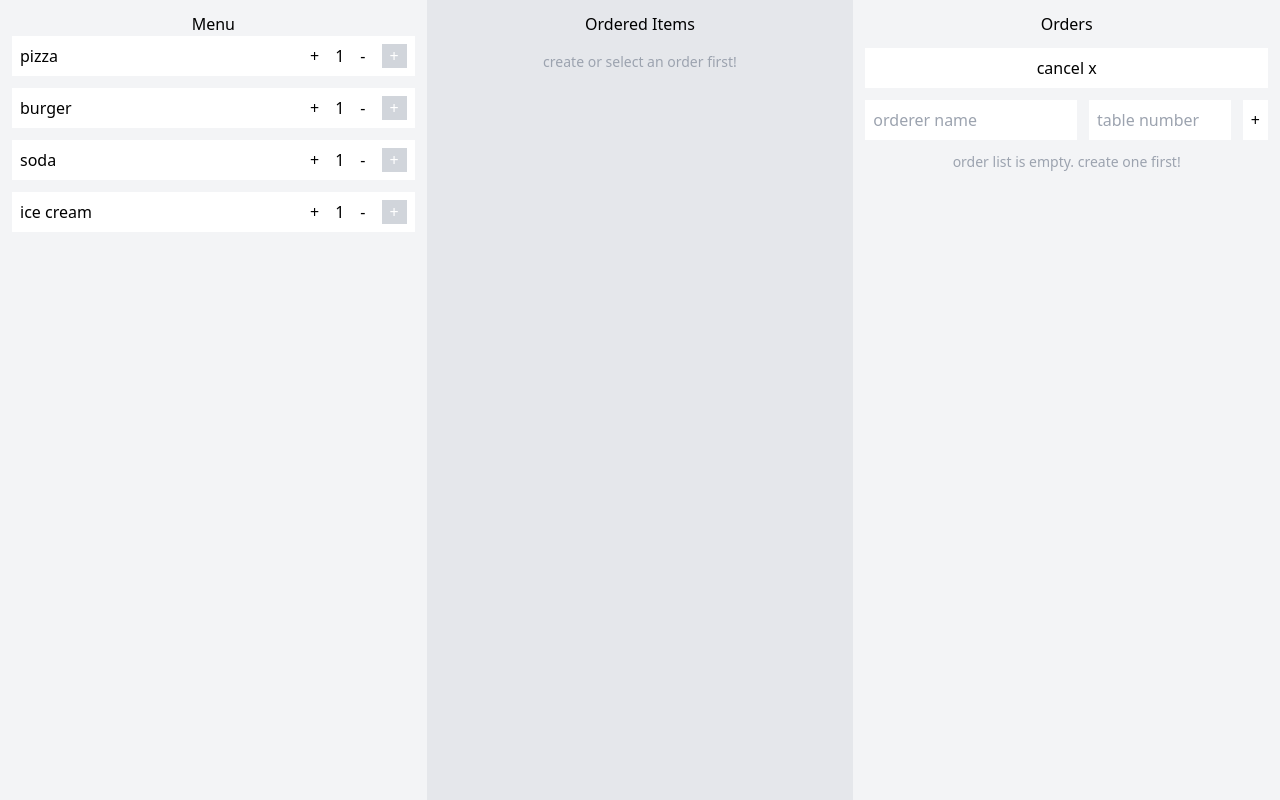
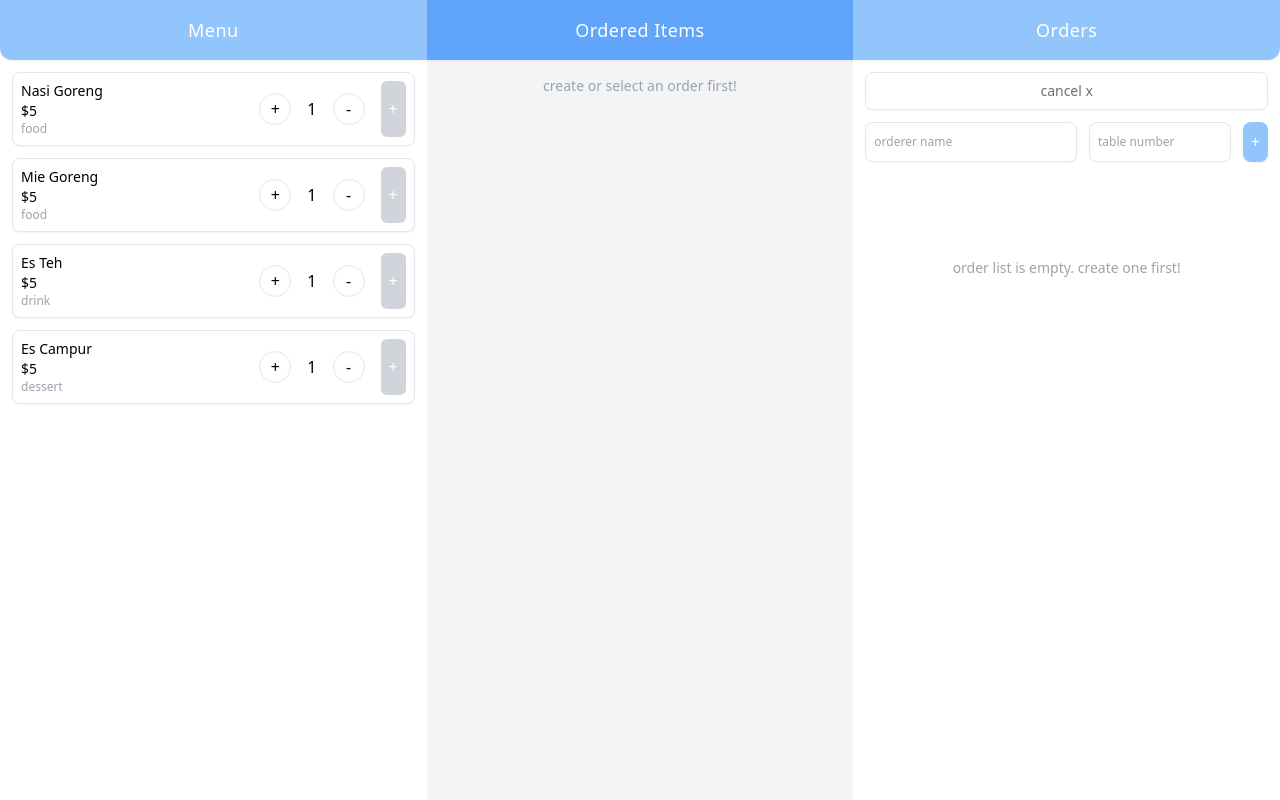
Before and after one commit to megatronhehe/food-ordering-panel, a React (Vite) app: page / in a window 1280 px wide. Both pictures are taken after a click on the button "create new order +". Built offline with nearby package versions, Linux system fonts and the light colour scheme.

Commit message:
fix: major ui changes looks beautiful now i swear

```diff
--- a/src/App.jsx
+++ b/src/App.jsx
@@ -14,7 +14,10 @@ function App() {
 	return (
 		<>
 			<main className="grid h-screen grid-cols-3">
-				<div className="w-full p-3 bg-gray-100">
+				<section className="w-full ">
+					<h1 className="py-4 text-lg tracking-wide text-center text-white bg-blue-300 shadow-sm rounded-bl-xl">
+						Menu
+					</h1>
 					<Menu
 						allMenus={allMenus}
 						setAllMenus={setAllMenus}
@@ -22,23 +25,29 @@ function App() {
 						ordersList={ordersList}
 						setOrdersList={setOrdersList}
 					/>
-				</div>
-				<div className="w-full p-3 bg-gray-200">
+				</section>
+				<section className="w-full bg-gray-100">
+					<h1 className="py-4 text-lg tracking-wide text-center text-white bg-blue-400 shadow-sm ">
+						Ordered Items
+					</h1>
 					<OrderedItems
 						selectedOrder={selectedOrder}
 						ordersList={ordersList}
 						setOrdersList={setOrdersList}
 						allMenus={allMenus}
 					/>
-				</div>
-				<div className="w-full p-3 bg-gray-100">
+				</section>
+				<section className="w-full">
+					<h1 className="py-4 text-lg tracking-wide text-center text-white bg-blue-300 shadow-sm rounded-br-xl">
+						Orders
+					</h1>
 					<Orders
 						ordersList={ordersList}
 						setOrdersList={setOrdersList}
 						setSelectedOrder={setSelectedOrder}
 						selectedOrder={selectedOrder}
 					/>
-				</div>
+				</section>
 			</main>
 		</>
 	);
--- a/src/components/Menu.jsx
+++ b/src/components/Menu.jsx
@@ -52,18 +52,34 @@ const Menu = ({
 	};
 
 	const menusElement = allMenus.map((menu, i) => (
-		<div key={menu.fid} className="flex justify-between p-2 mb-3 bg-white">
-			<p>{menu.name}</p>
-			<div className="flex gap-4">
-				<button onClick={() => plusQty(menu.fid)}>+</button>
+		<div
+			key={menu.fid}
+			className="flex justify-between p-2 mb-3 bg-white border rounded-lg shadow-sm"
+		>
+			<div className="text-sm">
+				<p>{menu.name}</p>
+				<p>${menu.price}</p>
+				<p className="text-xs text-gray-400">{menu.type}</p>
+			</div>
+			<div className="flex items-center gap-4 ">
+				<button
+					className="w-8 h-8 border rounded-full"
+					onClick={() => plusQty(menu.fid)}
+				>
+					+
+				</button>
 				<p>{menu.quantity}</p>
-				<button disabled={menu.quantity < 2} onClick={() => minusQty(menu.fid)}>
+				<button
+					className="w-8 h-8 border rounded-full"
+					disabled={menu.quantity < 2}
+					onClick={() => minusQty(menu.fid)}
+				>
 					-
 				</button>
 				<button
 					onClick={() => addItemToOrder(menu.fid)}
-					className={`w-full px-2 text-white ${
-						selectedOrder ? "bg-lime-400" : "bg-gray-300"
+					className={`h-full px-2 rounded-md text-white ${
+						selectedOrder ? "bg-blue-300" : "bg-gray-300"
 					} `}
 				>
 					+
@@ -72,12 +88,7 @@ const Menu = ({
 		</div>
 	));
 
-	return (
-		<div>
-			<h1 className="text-center">Menu</h1>
-			{menusElement}
-		</div>
-	);
+	return <div className="px-3 my-3">{menusElement}</div>;
 };
 
 export default Menu;
--- a/src/components/OrderedItems.jsx
+++ b/src/components/OrderedItems.jsx
@@ -58,26 +58,50 @@ const OrderedItems = ({
 		);
 	};
 
+	const thisOrder = ordersList.filter((order) => order.id === selectedOrder);
 	let orderItemsElement;
 	if (selectedOrder) {
-		const thisOrder = ordersList.filter((order) => order.id === selectedOrder);
 		orderItemsElement = thisOrder[0].items.map((item, i) => (
-			<div key={i} className="flex justify-between w-full">
-				<p>{item.name}</p>
-				<button onClick={() => plusQty(item.fid)}>+</button>
-				<p>{item.quantity}</p>
-				<button disabled={item.quantity < 2} onClick={() => minusQty(item.fid)}>
-					-
-				</button>
-				<button onClick={() => removeItem(item.fid)}>x</button>
+			<div
+				key={i}
+				className="flex justify-between w-full p-2 mb-2 text-sm bg-white rounded-lg shadow-sm"
+			>
+				<div>
+					<p>{item.name}</p>
+					<p className="text-xs text-gray-400">{item.type}</p>
+				</div>
+				<div className="flex items-center gap-4">
+					<button
+						onClick={() => plusQty(item.fid)}
+						className="w-8 h-8 border rounded-full"
+					>
+						+
+					</button>
+					<p>{item.quantity}</p>
+					<button
+						disabled={item.quantity < 2}
+						onClick={() => minusQty(item.fid)}
+						className="w-8 h-8 border rounded-full"
+					>
+						-
+					</button>
+					<button
+						className="h-full px-2 text-white bg-red-300 rounded-md px"
+						onClick={() => removeItem(item.fid)}
+					>
+						x
+					</button>
+				</div>
 			</div>
 		));
 	}
 	return (
-		<div>
-			<h1 className="text-center">Ordered Items</h1>
+		<div className="px-3 my-3">
 			{selectedOrder ? (
-				orderItemsElement
+				<div>
+					<p className="mb-2 font-semibold">{`${thisOrder[0].name}'s orders`}</p>
+					<div>{orderItemsElement}</div>
+				</div>
 			) : (
 				<p className="mt-4 text-sm text-center text-gray-400">
 					create or select an order first!
--- a/src/components/Orders.jsx
+++ b/src/components/Orders.jsx
@@ -59,30 +59,39 @@ const Orders = ({
 	};
 
 	const ordersListsElement = ordersList.map((order) => (
-		<div key={order.id} className="flex">
+		<div
+			key={order.id}
+			className="flex justify-between mb-3 overflow-hidden text-sm border rounded-lg"
+		>
 			<div
 				onClick={() => selectOrder(order.id)}
-				className="flex flex-col items-start p-2 mb-3 bg-white"
+				className="flex flex-col items-start w-full p-2"
 			>
-				<p>id: {order.id}</p>
-				<p>name: {order.name}</p>
+				<p className="font-semibold">{order.name}</p>
 				<p>table: {order.tableNumber}</p>
-				<p>{order.items.length}</p>
+				<p>items: {order.items.length}</p>
+				<p>total: 5$</p>
+				<p className="text-xs text-gray-400">id: {order.id}</p>
 			</div>
-			<button className="ml-2" onClick={() => deleteOrder(order.id)}>
+			<button
+				className="px-2 text-white bg-red-300"
+				onClick={() => deleteOrder(order.id)}
+			>
 				x
 			</button>
 		</div>
 	));
 
 	return (
-		<div className="text-center">
-			<h1>Orders</h1>
-			<button onClick={toggleShow} className="w-full py-2 my-3 bg-white">
+		<div className="px-3 my-3 text-center">
+			<button
+				onClick={toggleShow}
+				className="w-full py-2 mb-3 text-sm text-gray-500 border rounded-lg shadow-sm"
+			>
 				{isToggledShow ? "cancel x" : "create new order +"}
 			</button>
 			{isToggledShow && (
-				<form className="flex gap-3 mb-3">
+				<form className="flex gap-3 mb-3 ">
 					<input
 						required
 						type="text"
@@ -90,7 +99,7 @@ const Orders = ({
 						onChange={handleChange}
 						name="name"
 						value={newOrder.name}
-						className="w-3/5 p-2"
+						className="w-3/5 p-2 text-xs border rounded-lg shadow-sm"
 					/>
 					<input
 						type="number"
@@ -98,9 +107,12 @@ const Orders = ({
 						onChange={handleChange}
 						name="tableNumber"
 						value={newOrder.tableNumber}
-						className="w-2/5 p-2"
+						className="w-2/5 p-2 text-xs border rounded-lg shadow-sm"
 					/>
-					<button onClick={addNewOrder} className="p-2 bg-white">
+					<button
+						onClick={addNewOrder}
+						className="p-2 text-white bg-blue-300 rounded-lg shadow-sm "
+					>
 						+
 					</button>
 				</form>
@@ -108,7 +120,7 @@ const Orders = ({
 			{ordersList.length > 0 ? (
 				ordersListsElement
 			) : (
-				<p className="text-sm text-gray-400">
+				<p className="mt-24 text-sm text-gray-400">
 					order list is empty. create one first!
 				</p>
 			)}
--- a/src/data/data.js
+++ b/src/data/data.js
@@ -1,28 +1,28 @@
 export const menusArray = [
 	{
 		fid: 0,
-		name: "pizza",
+		name: "Nasi Goreng",
 		type: "food",
 		price: 5,
 		quantity: 1,
 	},
 	{
 		fid: 1,
-		name: "burger",
+		name: "Mie Goreng",
 		type: "food",
 		price: 5,
 		quantity: 1,
 	},
 	{
 		fid: 2,
-		name: "soda",
+		name: "Es Teh",
 		type: "drink",
 		price: 5,
 		quantity: 1,
 	},
 	{
 		fid: 3,
-		name: "ice cream",
+		name: "Es Campur",
 		type: "dessert",
 		price: 5,
 		quantity: 1,
```
